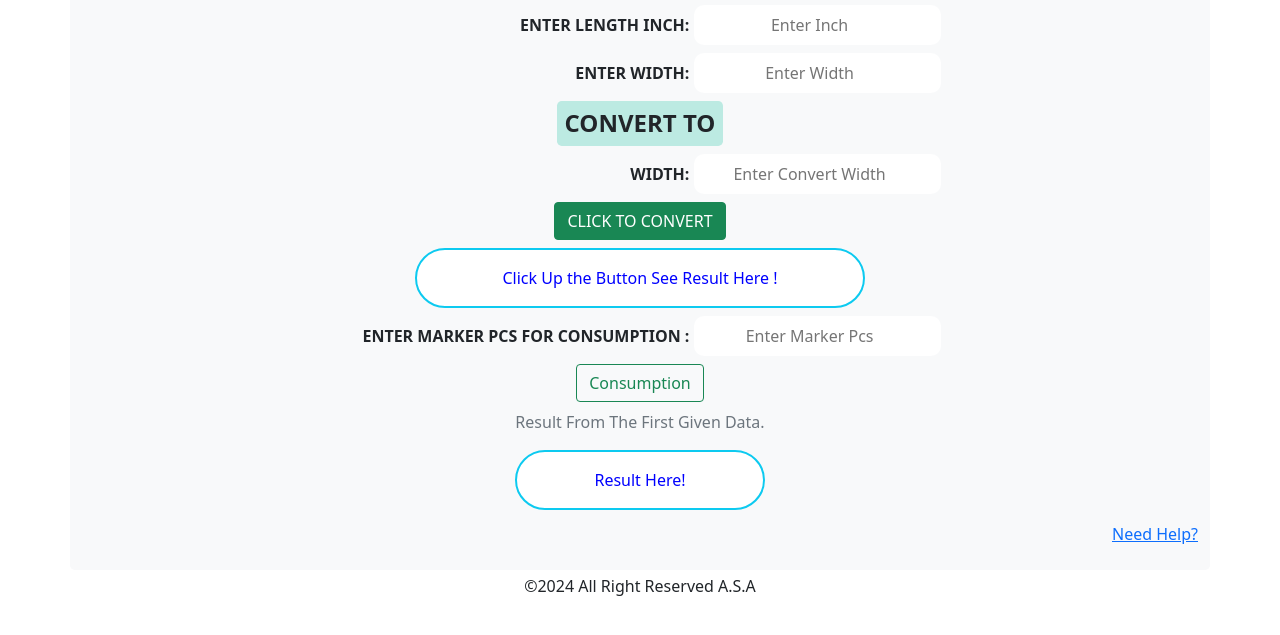
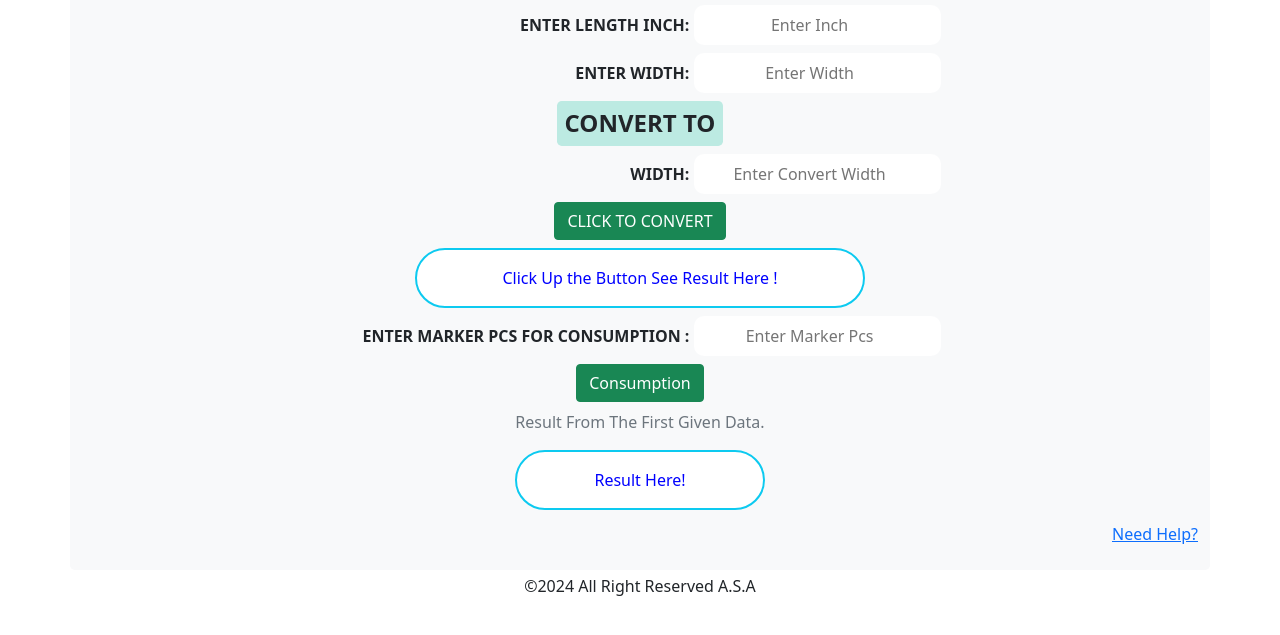
Before and after one commit to abusayed-ahmed/marker-length-width-consumption, a plain HTML site: page index.html in a window 1280 px wide. Shown: the part 113-748 px from the top of the page. Drawn offline with nearby package versions, Linux system fonts and the light colour scheme.

Commit message:
Update index.html

```diff
--- a/index.html
+++ b/index.html
@@ -62,7 +62,7 @@
 				<input type="number" id="mPcs" name="mPcs" placeholder="Enter Marker Pcs">
 			</div>
 			<div>
-				<button  class="btn btn-outline-success" onclick="consumption()">Consumption</button>
+				<button  class="btn btn-success" onclick="consumption()">Consumption</button>
 			</div>
 			<div>
 				<p class="text-muted">Result From The First Given Data.</p>
```
